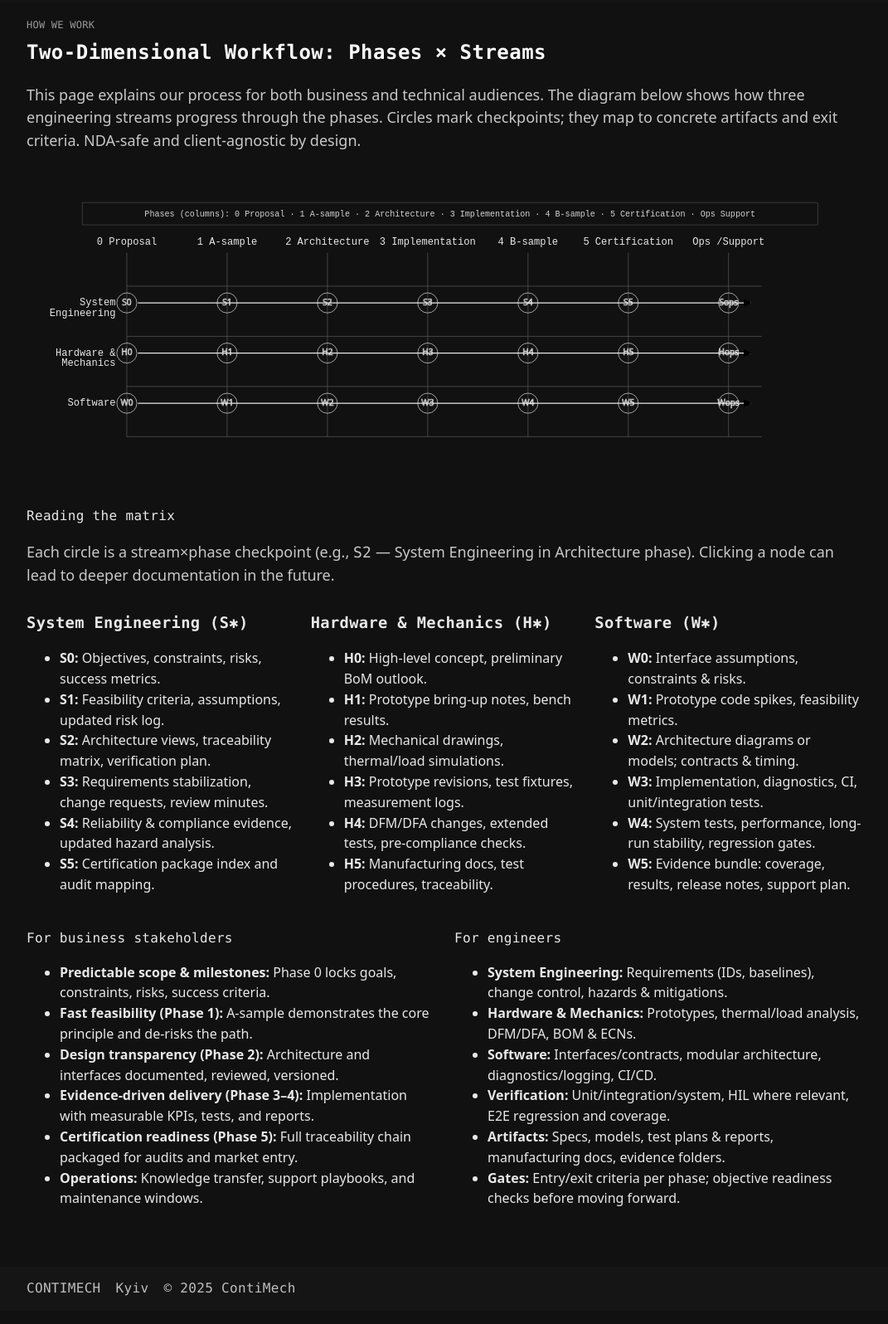
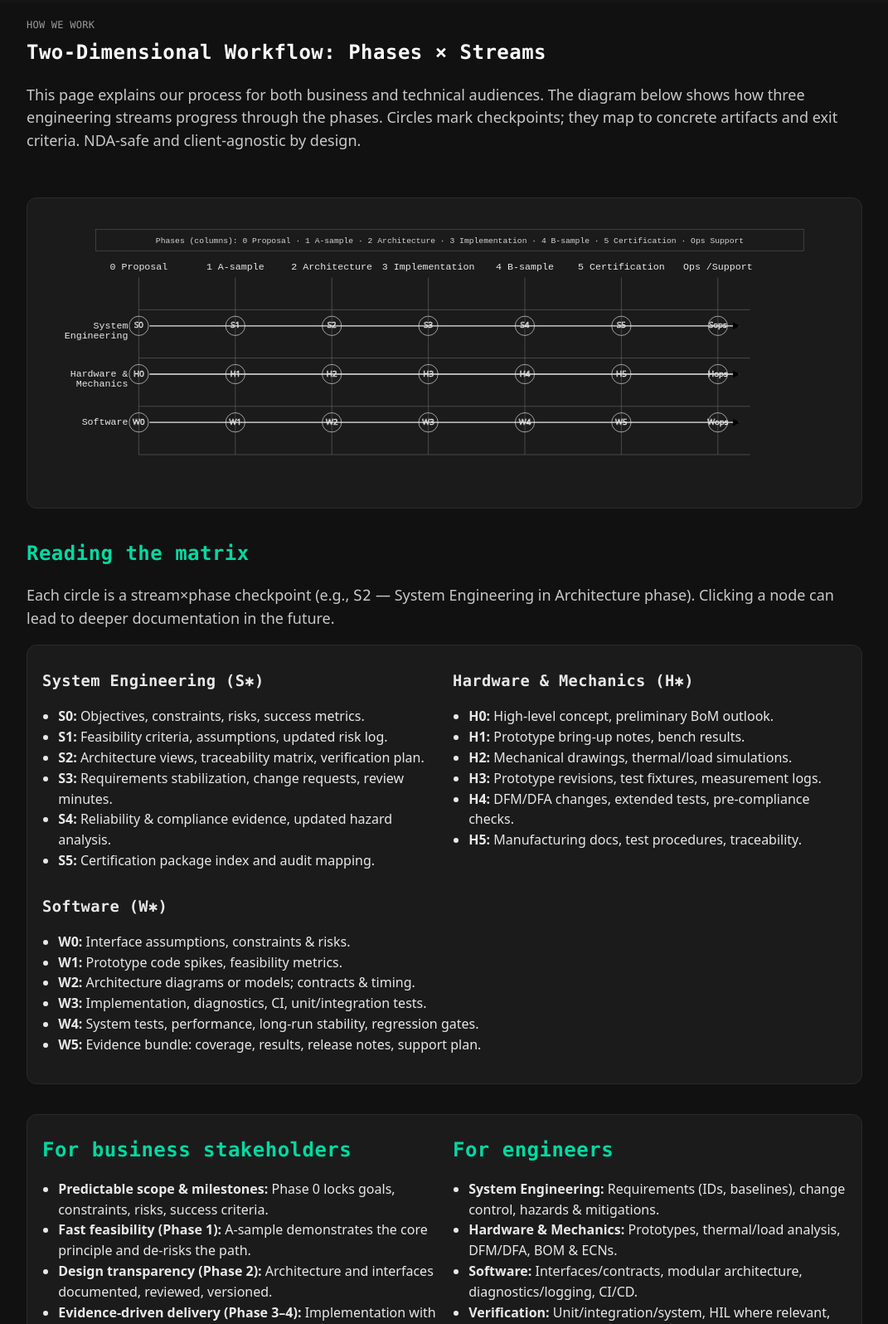
Before and after one commit to dmytrohumennyi/contimech, a plain HTML site: page how_we_work/index.html in a window 1280 px wide. Shown: the part 43-1639 px from the top of the page at 83% size, without its empty margins (104-1175 px from the left). Drawn offline with Linux system fonts and the light colour scheme.

Commit message:
new index for whoWeAre _ new frames

```diff
--- a/how_we_work/index.html
+++ b/how_we_work/index.html
@@ -1,18 +1,17 @@
 <!DOCTYPE html>
-
 <html lang="en">
 <head>
-<meta charset="utf-8"/>
-<meta content="width=device-width, initial-scale=1" name="viewport"/>
+  <meta charset="utf-8" />
+  <meta name="viewport" content="width=device-width, initial-scale=1" />
   <title>How We Work — ContiMech</title>
-<meta content="How we work at ContiMech — from idea to certified product." name="description"/>
-<meta content="#111111" name="theme-color"/>
+  <meta name="description" content="How we work at ContiMech — from idea to certified product." />
+  <meta name="theme-color" content="#111111" />
   <style>
     :root{ --container:1040px; --bg:#111; --fg:#e8e8e8; --panel:#1b1b1b; --line:#2a2a2a; --accent:#00d9a3; }
     *{ box-sizing:border-box; }
     html,body{ height:100%; }
     body{ margin:0; background:#111; color:#e8e8e8; font:16px/1.55 system-ui,-apple-system,Segoe UI,Roboto,Ubuntu,"Helvetica Neue",Arial,sans-serif; }
-    a{ color:#00d9a3; text-decoration:none; }
+    a{ color:var(--accent); text-decoration:none; }
     .mono{ font-family: ui-monospace,SFMono-Regular,Menlo,Consolas,monospace; letter-spacing:.02em; }
     header, footer{ background:#151515; }
     .container{ max-width:var(--container); margin:0 auto; padding:0 16px; }
@@ -23,43 +22,20 @@
     .intro{ font-size:18px; color:#c8c8c8; }
     .section{ padding:18px 0; }
     .panel{ background:#1b1b1b; border:1px solid #2a2a2a; border-radius:12px; padding:18px; }
-    pre.eco-tree{ white-space:pre; overflow:auto; margin:0; color:#a8a8a8; font-family:ui-monospace,SFMono-Regular,Menlo,Consolas,monospace; font-size:14px; line-height:1.35; }
-    .eco-branch{ color:#00d9a3; font-weight:700; }
     .footer-wrap{ display:flex; gap:18px; padding:14px 0; color:#bfbfbf; }
 
-    .grid.cols-2{ display:grid; gap:20px; grid-template-columns:1fr; }
-    @media(min-width:1000px){ .grid.cols-2{ grid-template-columns:1fr 1fr; } }
+    /* Two-column utility (responsive) */
+    .cols-2{ display:grid; grid-template-columns:1fr; gap:20px; }
+    @media (min-width: 980px){ .cols-2{ grid-template-columns:1fr 1fr; } }
 
-    .viz-flow svg, .viz-fishbone svg{ width:100%; height:auto; display:block; }
-    .viz-flow{ padding:8px; }
-    .viz-fishbone{ padding:8px; }
+    /* Accent titles exactly as requested */
+    .accent-title{ color:var(--accent); font-weight:800; }
 
-
-    .viz-matrix svg{ width:100%; height:auto; display:block; }
-
-    .grid.cols-3{ display:grid; gap:20px; grid-template-columns:1fr; }
-    @media(min-width:1100px){ .grid.cols-3{ grid-template-columns:1fr 1fr 1fr; } }
-
-
-/* Auto-inserted layout for How We Work two-column */
-.row-2col{display:grid;grid-template-columns:1fr 1fr;gap:24px;margin-top:24px}
-@media (max-width: 800px){ .row-2col{grid-template-columns:1fr} }
-.row-2col .col{display:block}
-
-.nav-links{display:flex;gap:24px;margin-left:auto}
-.nav-links a{color:var(--fg);text-decoration:none;font-weight:500}
-.nav-links a:hover{color:var(--accent)}</style>
+    /* Keep lists clean */
+    ul{ padding-left:1.2em; }
+  </style>
 </head>
 <body>
-
-<!-- old>
-<header>
-<div class="container nav">
-<a class="brand mono" href="/">CONTIMECH</a>
-<nav class="nav-links"><a class="mono" href="/who_we_are/index.html">Who We Are</a></nav></div>
-</header>
--->
-
   <header>
     <div class="container nav">
       <a href="/" class="brand mono">CONTIMECH</a>
@@ -68,16 +44,23 @@
   </header>
 
   <main>
-<section class="section" id="how-we-work">
+    <!-- Hero / Intro -->
+    <section class="section">
       <div class="container">
         <div class="label mono">HOW WE WORK</div>
         <h1 class="mono">Two-Dimensional Workflow: Phases × Streams</h1>
         <p class="intro">This page explains our process for both business and technical audiences. The diagram below shows how three engineering streams progress through the phases. Circles mark checkpoints; they map to concrete artifacts and exit criteria. NDA-safe and client-agnostic by design.</p>
-<div class="card"><div class="viz-matrix">
-<div style="margin-top:40px;"></div>
-<svg aria-label="2D workflow matrix" role="img" viewbox="0 0 1500 520">
+      </div>
+    </section>
+
+    <!-- Matrix diagram in a panel -->
+    <section class="section">
+      <div class="container">
+        <div class="panel">
+          <div class="viz-matrix">
+            <svg aria-label="2D workflow matrix" role="img" viewBox="0 0 1500 520" style="width:100%;height:auto;display:block">
               <defs>
-<marker id="arrowH" markerheight="7" markerwidth="7" orient="auto" refx="9" refy="5" viewbox="0 0 10 10">
+                <marker id="arrowH" markerHeight="7" markerWidth="7" orient="auto" refX="9" refY="5" viewBox="0 0 10 10">
                   <path d="M 0 0 L 10 5 L 0 10 z"></path>
                 </marker>
               </defs>
@@ -125,9 +108,9 @@ Certification</text>
                 <line marker-end="url(#arrowH)" x1="200" x2="1300" y1="300" y2="300"></line>
                 <line marker-end="url(#arrowH)" x1="200" x2="1300" y1="390" y2="390"></line>
               </g>
-<!-- Circle nodes: col x row (cx, cy) -->
-<!-- System Engineering row (y≈210) -->
+              <!-- Circle nodes -->
               <g fill="none" stroke="currentColor">
+                <!-- System Engineering row -->
                 <circle cx="180" cy="210" r="18"></circle><text font-size="15" text-anchor="middle" x="180" y="214">S0</text>
                 <circle cx="360" cy="210" r="18"></circle><text font-size="15" text-anchor="middle" x="360" y="214">S1</text>
                 <circle cx="540" cy="210" r="18"></circle><text font-size="15" text-anchor="middle" x="540" y="214">S2</text>
@@ -136,8 +119,8 @@ Certification</text>
                 <circle cx="1080" cy="210" r="18"></circle><text font-size="15" text-anchor="middle" x="1080" y="214">S5</text>
                 <circle cx="1260" cy="210" r="18"></circle><text font-size="15" text-anchor="middle" x="1260" y="214">Sops</text>
               </g>
-<!-- Hardware & Mechanics row (y≈300) -->
               <g fill="none" stroke="currentColor">
+                <!-- Hardware & Mechanics row -->
                 <circle cx="180" cy="300" r="18"></circle><text font-size="15" text-anchor="middle" x="180" y="304">H0</text>
                 <circle cx="360" cy="300" r="18"></circle><text font-size="15" text-anchor="middle" x="360" y="304">H1</text>
                 <circle cx="540" cy="300" r="18"></circle><text font-size="15" text-anchor="middle" x="540" y="304">H2</text>
@@ -146,8 +129,8 @@ Certification</text>
                 <circle cx="1080" cy="300" r="18"></circle><text font-size="15" text-anchor="middle" x="1080" y="304">H5</text>
                 <circle cx="1260" cy="300" r="18"></circle><text font-size="15" text-anchor="middle" x="1260" y="304">Hops</text>
               </g>
-<!-- Software row (y≈390) -->
               <g fill="none" stroke="currentColor">
+                <!-- Software row -->
                 <circle cx="180" cy="390" r="18"></circle><text font-size="15" text-anchor="middle" x="180" y="394">W0</text>
                 <circle cx="360" cy="390" r="18"></circle><text font-size="15" text-anchor="middle" x="360" y="394">W1</text>
                 <circle cx="540" cy="390" r="18"></circle><text font-size="15" text-anchor="middle" x="540" y="394">W2</text>
@@ -162,17 +145,18 @@ Certification</text>
                 <text text-anchor="middle" x="760" y="55">Phases (columns): 0 Proposal · 1 A-sample · 2 Architecture · 3 Implementation · 4 B-sample · 5 Certification · Ops Support</text>
               </g>
             </svg>
-</div></div>
+          </div>
+        </div>
       </div>
     </section>
+
+    <!-- Reading the matrix -->
     <section class="section">
       <div class="container">
-<div class="grid cols-2">
-</div>
-<div class="card">
-<div class="card-title mono">Reading the matrix</div>
+        <h2 class="mono accent-title">Reading the matrix</h2>
         <p class="intro">Each circle is a stream×phase checkpoint (e.g., <span class="mono">S2</span> — System Engineering in Architecture phase). Clicking a node can lead to deeper documentation in the future.</p>
-<div class="grid cols-3">
+        <div class="panel">
+          <div class="cols-2">
             <div>
               <h3 class="mono" style="margin:10px 0;">System Engineering (S✱)</h3>
               <ul>
@@ -195,7 +179,8 @@ Certification</text>
                 <li><strong>H5:</strong> Manufacturing docs, test procedures, traceability.</li>
               </ul>
             </div>
-<div>
+          </div>
+          <div style="margin-top:12px">
             <h3 class="mono" style="margin:10px 0;">Software (W✱)</h3>
             <ul>
               <li><strong>W0:</strong> Interface assumptions, constraints &amp; risks.</li>
@@ -207,8 +192,16 @@ Certification</text>
             </ul>
           </div>
         </div>
-</div><div class="row-2col"><div class="col"><div class="card">
-<div class="card-title mono">For business stakeholders</div>
+      </div>
+    </section>
+
+    <!-- Business & Engineers block inside a single panel (two columns) -->
+    <section class="section">
+      <div class="container">
+        <div class="panel">
+          <div class="cols-2">
+            <div>
+              <h2 class="mono accent-title" style="margin:6px 0">For business stakeholders</h2>
               <ul>
                 <li><strong>Predictable scope &amp; milestones:</strong> Phase 0 locks goals, constraints, risks, success criteria.</li>
                 <li><strong>Fast feasibility (Phase 1):</strong> A-sample demonstrates the core principle and de-risks the path.</li>
@@ -217,8 +210,9 @@ Certification</text>
                 <li><strong>Certification readiness (Phase 5):</strong> Full traceability chain packaged for audits and market entry.</li>
                 <li><strong>Operations:</strong> Knowledge transfer, support playbooks, and maintenance windows.</li>
               </ul>
-</div></div><div class="col"><div class="card">
-<div class="card-title mono">For engineers</div>
+            </div>
+            <div>
+              <h2 class="mono accent-title" style="margin:6px 0">For engineers</h2>
               <ul>
                 <li><strong>System Engineering:</strong> Requirements (IDs, baselines), change control, hazards &amp; mitigations.</li>
                 <li><strong>Hardware &amp; Mechanics:</strong> Prototypes, thermal/load analysis, DFM/DFA, BOM &amp; ECNs.</li>
@@ -227,13 +221,13 @@ Certification</text>
                 <li><strong>Artifacts:</strong> Specs, models, test plans &amp; reports, manufacturing docs, evidence folders.</li>
                 <li><strong>Gates:</strong> Entry/exit criteria per phase; objective readiness checks before moving forward.</li>
               </ul>
-</div></div></div></div>
-</section>
-<section class="section">
-<div class="container">
+            </div>
+          </div>
+        </div>
       </div>
     </section>
   </main>
+
   <footer>
     <div class="container">
       <div class="footer-wrap mono">
```
Lines whose indentation alone changed are shown as unchanged.
